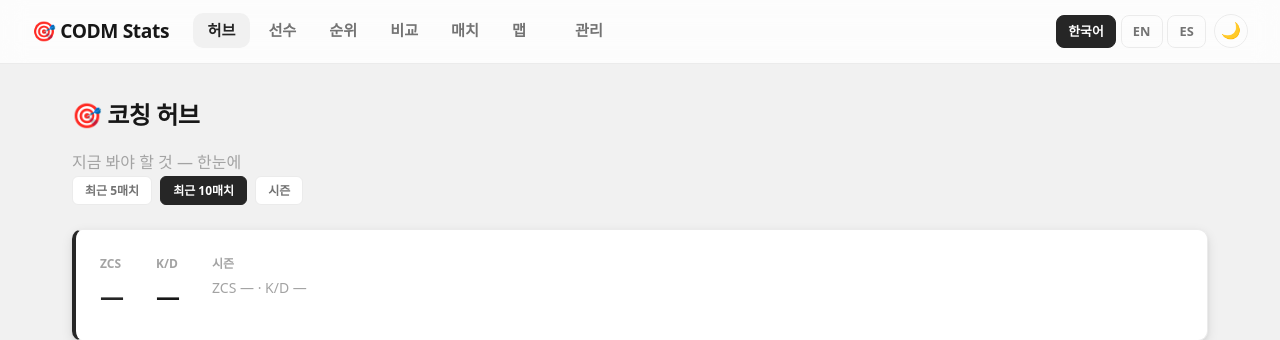
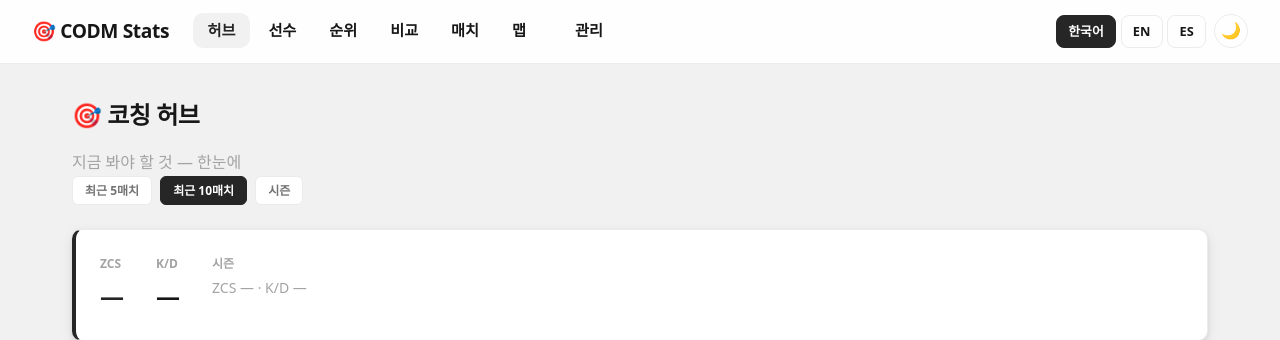
Before and after one commit to F10W3R-13/codm-team-stats, a FastAPI app: page / in a window 1280 px wide. Shown: the top 340 px of the page. Run offline with FastAPI, Linux system fonts and the light colour scheme; data that the repository does not hold is empty; some libraries are stand-ins or nearby versions; some web fonts are replaced.

Commit message:
fix: 다크모드 nav 가독성 — 흰색 하드코딩 배경 → 토큰 기반
원인: .nav 배경이 rgba(255,255,255,0.8) 흰색 하드코딩이라
다크모드에서 흰 배경 + 어두운 글자로 가독성 저하.
링크 색도 --text-2(다크모드에서 어두움)라 대비 부족.

수정:
- 배경: var(--surface) 기반 color-mix(반투명) + 불투명 폴백
- 링크 색: --text-2 → --text (충분한 대비)
→ light/dark 양쪽 자동 대응

```diff
--- a/templates/base.html
+++ b/templates/base.html
@@ -205,7 +205,8 @@
             -webkit-font-smoothing: antialiased;
         }
         .nav {
-            background: rgba(255,255,255,0.8);
+            background: var(--surface);  /* 구형 브라우저 폴백 */
+            background: color-mix(in srgb, var(--surface) 88%, transparent);
             backdrop-filter: saturate(180%) blur(12px);
             padding: 0.9rem 2rem;
             display: flex;
@@ -224,7 +225,7 @@
             letter-spacing: -0.02em;
         }
         .nav a {
-            color: var(--text-2);
+            color: var(--text);
             text-decoration: none;
             font-weight: 600;
             font-size: 0.95rem;
```
